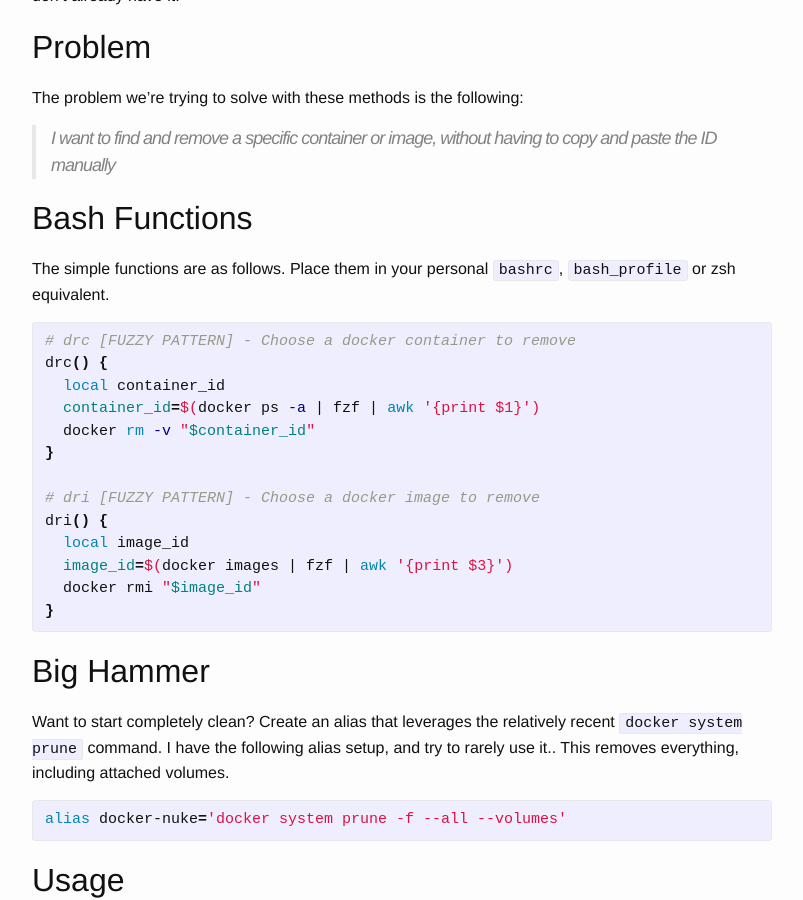
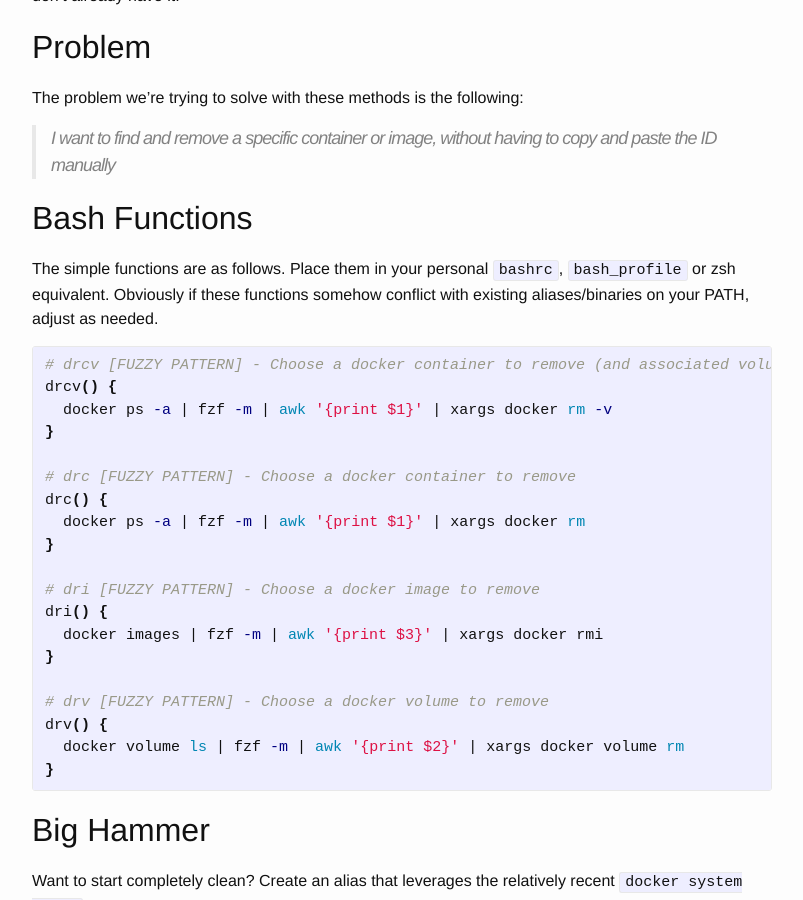
Before and after one commit to mcritchlow/mcritchlow.github.io, a Jekyll site: the page built from _posts/2018-08-01-docker-fzf.markdown, in a window 1280 px wide and 900 px high, scrolled down 414 px. Shown: the whole window, without its empty margins (238-1041 px from the left). Built offline with Jekyll 4.4.1, drawn with Linux system fonts in a browser that asks for light colours.

Commit message:
Add volume function, simplify all and allow multiple

```diff
--- a/_posts/2018-08-01-docker-fzf.markdown
+++ b/_posts/2018-08-01-docker-fzf.markdown
@@ -22,22 +22,30 @@ The problem we're trying to solve with these methods is the following:
 
 ## Bash Functions ##
 The simple functions are as follows. Place them in your personal `bashrc`,
-`bash_profile` or zsh equivalent.
+`bash_profile` or zsh equivalent. Obviously if these functions somehow conflict
+with existing aliases/binaries on your PATH, adjust as needed.
 
 {% highlight shell %}
+# drcv [FUZZY PATTERN] - Choose a docker container to remove (and associated volumes)
+drcv() {
+  docker ps -a | fzf -m | awk '{print $1}' | xargs docker rm -v
+}
+
 # drc [FUZZY PATTERN] - Choose a docker container to remove
 drc() {
-  local container_id
-  container_id=$(docker ps -a | fzf | awk '{print $1}')
-  docker rm -v "$container_id"
+  docker ps -a | fzf -m | awk '{print $1}' | xargs docker rm
 }
 
 # dri [FUZZY PATTERN] - Choose a docker image to remove
 dri() {
-  local image_id
-  image_id=$(docker images | fzf | awk '{print $3}')
-  docker rmi "$image_id"
+  docker images | fzf -m | awk '{print $3}' | xargs docker rmi
 }
+
+# drv [FUZZY PATTERN] - Choose a docker volume to remove
+drv() {
+  docker volume ls | fzf -m | awk '{print $2}' | xargs docker volume rm
+}
+
 {% endhighlight %}
 
 ## Big Hammer ##
```
